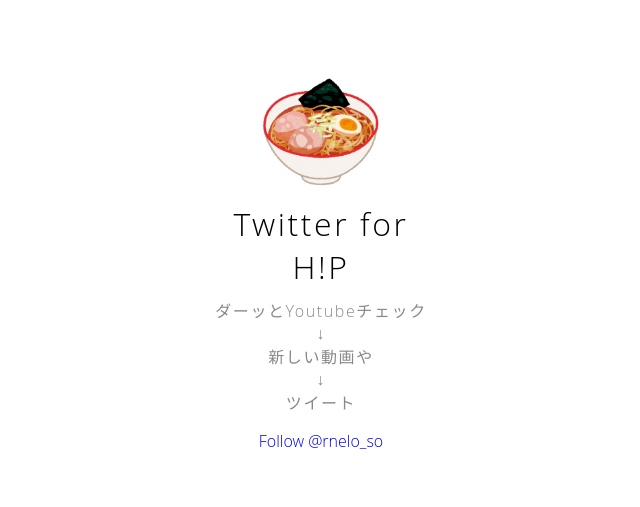
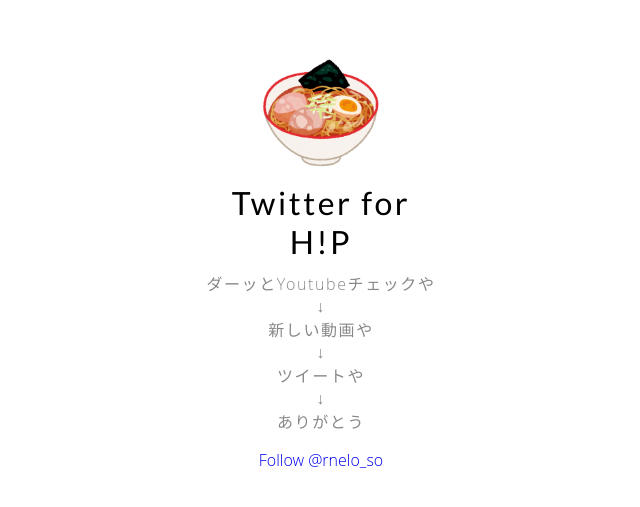
Before and after one commit to rneloso/TWFHP, a plain HTML site: page index.html in a window 1280 px wide. Shown: the part 137-644 px from the top of the page, without its empty margins (319-959 px from the left). Drawn offline with Linux system fonts and the light colour scheme.

Commit message:
title font

```diff
--- a/index.html
+++ b/index.html
@@ -13,7 +13,7 @@
 <div class="title">Twitter for H!P</div>
 <!-- expanation -->
 <p id="explanation">
-ダーッとYoutubeチェック<br>↓<br>新しい動画や<br>↓<br>ツイート
+ダーッとYoutubeチェックや<br>↓<br>新しい動画や<br>↓<br>ツイートや<br>↓<br>ありがとう
 </p>
 <!-- twitter -->
 <a href="https://twitter.com/rnelo_so" class="twitter-follow-button" data-show-count="false">Follow @rnelo_so</a>
--- a/main.css
+++ b/main.css
@@ -1,3 +1,5 @@
+@import url(https://fonts.googleapis.com/css?family=Lato);
+
 html {
   height: 100%;
   margin: 0 auto;
@@ -15,6 +17,7 @@ body {
   display: table-cell;
 }
 .title {
+  font-family: 'Lato', sans-serif;
   font-size: 2em;
   letter-spacing: .08em;
   margin: .1em 0 .3em;
```
